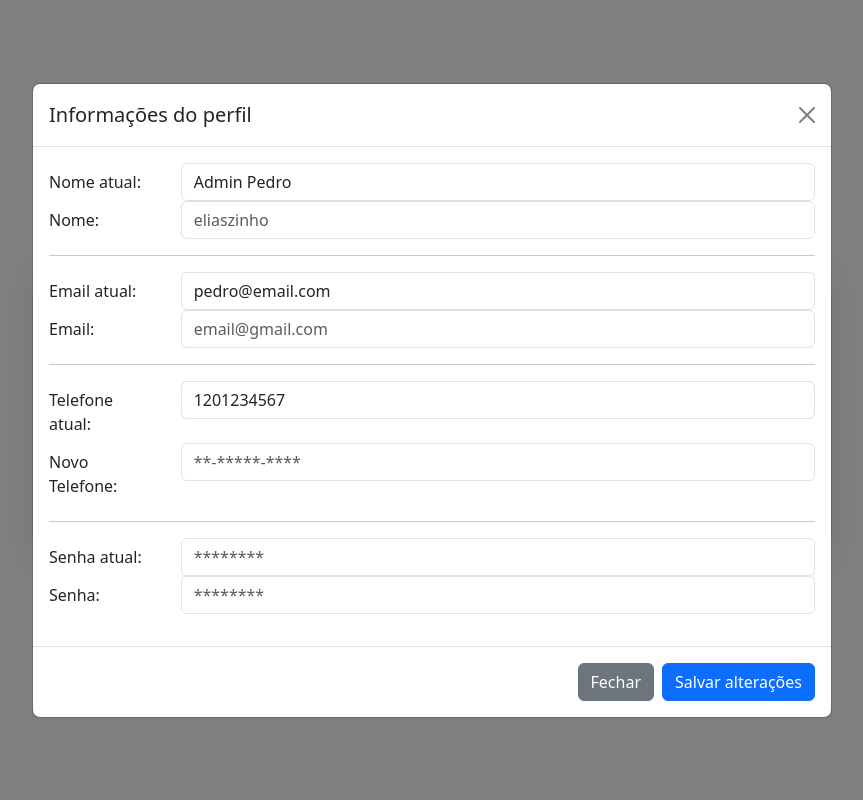
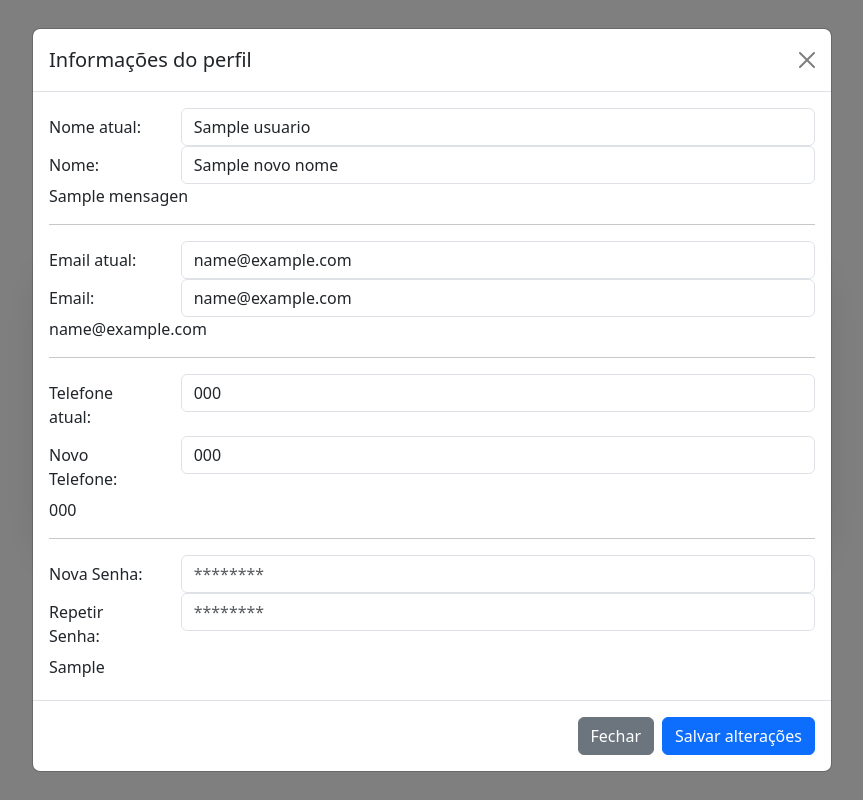
Before and after one commit to Puccinella/Projeto-Final, a Node server app: template src/views/pages/configConta.ejs in a window 1280 px wide, after a click on "Editar informações do perfil". Shown: the whole page, without its empty margins (208-1071 px from the left). Run offline with Node 20, Linux system fonts and the light colour scheme; tables that the repository leaves empty or names only in its code hold one stand-in row (values such as "Sample post"); the template is opened without the code that fills it: values that come from a table or form of the project are taken from there, most other values are stand-ins (such as "Sample title", 1, 10 or a date in 2020); some libraries are stand-ins or nearby versions.

Commit message:
l
Co-authored-by: Kaysheen <Puccinella@users.noreply.github.com>
Co-authored-by: Pedro-E00 <Pedro-E00@users.noreply.github.com>

```diff
--- a/src/controllers/controllerRoutes.js
+++ b/src/controllers/controllerRoutes.js
@@ -9,12 +9,13 @@ function verificador_login(req,res,next){
 
 function verificador_administrador(req,res,next){
     if (req.session.tipoUsuario !== 'administrador'){
-        return res.send('Acesso negado você é betinha!')
+        return res.redirect('/');
     }
     else{
         return next();
     }
 }
+
 module.exports = {
     verificador_administrador,
     verificador_login,
--- a/src/models/jogo.cjs
+++ b/src/models/jogo.cjs
@@ -26,6 +26,10 @@ const jogo = sql.define("Jogos",{
     desenvolvedor: {
         type: DataTypes.STRING,
         allowNull: true
+    },
+    imagemURL: {
+        type: DataTypes.STRING,
+        allowNull: false
     }
 });
 
@@ -64,4 +68,6 @@ async function excluirJogo(id) {
 module.exports = {
     jogo,
     cadastrarJogo,
+    editarJogo,
+    excluirJogo
 }
--- a/src/routes/routeCadastroJogos.js
+++ b/src/routes/routeCadastroJogos.js
@@ -1,9 +1,11 @@
 const express = require('express');
 const router = express.Router();
+const upload = require('../config/upload');
 const controllerRoutes = require('../controllers/controllerRoutes');
 const controllerCadastroJogos = require('../controllers/controllerCadastroJogos');
 
-router.get('/cadastroJogos', controllerRoutes.verificador_login ,controllerRoutes.verificador_administrador , controllerCadastroJogos.paginaCadastroJogos);
-router.post('/cadastroJogos',controllerRoutes.verificador_login ,controllerRoutes.verificador_administrador ,controllerCadastroJogos.cadastroJogos);
+router.get('/cadastroJogos',controllerCadastroJogos.paginaCadastroJogos);
+router.post('/cadastroJogos', controllerCadastroJogos.cadastroJogos);
+router.post('/cadastroJogos', upload.single('imagem'), controllerCadastroJogos.cadastroJogos);
 
 module.exports = router;
--- a/src/routes/routeConfigConta.js
+++ b/src/routes/routeConfigConta.js
@@ -3,7 +3,7 @@ const router = express.Router();
 const controllerRoutes = require('../controllers/controllerRoutes');
 const controllerConfigConta = require('../controllers/controllerConfigConta');
 
-router.get('/configConta', controllerRoutes.verificador_login, controllerConfigConta.paginaConfigConta);
+router.get('/configConta', controllerConfigConta.paginaConfigConta);
 router.post('/configConta/atualizar', controllerRoutes.verificador_login, controllerConfigConta.alterarCadastro);
 
 module.exports = router;
--- a/src/views/pages/cadastro.ejs
+++ b/src/views/pages/cadastro.ejs
@@ -83,11 +83,11 @@
                         </div>
                         <div class="mb-3">
                             <label for="password" class="form-label">Senha</label>
-                            <input type="password" class="form-control" id="password" name="password"  required>
+                            <input type="password" class="form-control" id="password" name="password"  minlength="8" placeholder="********" required>
                         </div>
                         <div class="mb-3">
                             <label for="repeatpassword" class="form-label">Repetir Senha</label>
-                            <input type="password" class="form-control" id="repeatpassword" name="repeatpassword" required>
+                            <input type="password" class="form-control" id="repeatpassword" name="repeatpassword" minlength="8" placeholder="********"  required>
                             <% if (mensagens.mensagemSenha) { %>
                                 <div ><%= mensagens.mensagemSenha %></div>
                             <% } %>
--- a/src/views/pages/configConta.ejs
+++ b/src/views/pages/configConta.ejs
@@ -95,9 +95,11 @@
 
                                             <label for="inputnome" class="col-sm-2 col-form-label">Nome:</label>
                                             <div class="col-sm-10">
-                                                <input type="text" class="form-control" id="inputnome" placeholder="eliaszinho" name="newName">
+                                                <input type="text" class="form-control" id="inputnome" value="<%= novoNome %>" name="newName">
                                             </div>
-
+                                            <% if (mensagens.mensagemNome) { %>
+                                                <div><%= mensagens.mensagemNome %></div>
+                                            <% } %>
                                         </div>
 
                                     <hr>
@@ -109,8 +111,11 @@
                                         </div>
                                         <label for="inputemail" class="col-sm-2 col-form-label">Email:</label>
                                         <div class="col-sm-10">
-                                            <input type="email" class="form-control" id="inputemail" placeholder="email@gmail.com" name="newEmail">
+                                            <input type="email" class="form-control" id="inputemail" value="<%= novoEmail %>" name="newEmail">
                                         </div>
+                                        <% if (mensagens.mensagemEmail) { %>
+                                            <div><%= mensagens.mensagemEmail %></div>
+                                        <% } %>
                                     </div>
 
                                     <hr>
@@ -122,21 +127,27 @@
                                         </div>
                                         <label for="inputtelefone" class="col-sm-2 col-form-label">Novo Telefone:</label>
                                         <div class="col-sm-10">
-                                            <input type="tel" class="form-control" id="inputtelefone" placeholder="**-*****-****" name="newPhone" >
+                                            <input type="tel" class="form-control" id="inputtelefone" placeholder="**-*****-****" name="newPhone" value="<%= novoTelefone %>">
                                         </div>
+                                        <% if (mensagens.mensagemTelefone) { %>
+                                            <div><%= mensagens.mensagemTelefone %></div>
+                                        <% } %>
                                     </div>
 
                                     <hr>
 
                                     <div class="mb-3 row">
-                                        <label for="inputsenha" class="col-sm-2 col-form-label">Senha atual:</label>
+                                        <label for="inputsenha" class="col-sm-2 col-form-label">Nova Senha: </label>
                                         <div class="col-sm-10">
-                                            <input type="password" class="form-control" id="inputsenha" name="senha" minlength="8" placeholder="********" readonly>
+                                            <input type="password" class="form-control" id="inputsenha" name="newPassword" minlength="8" placeholder="********" >
                                         </div>
-                                        <label for="inputsenha" class="col-sm-2 col-form-label">Senha:</label>
+                                        <label for="inputsenha" class="col-sm-2 col-form-label">Repetir Senha:</label>
                                         <div class="col-sm-10">
-                                            <input type="password" class="form-control" id="inputsenha" name="newPassword" minlength="8" placeholder="********">
+                                            <input type="password" class="form-control" id="inputsenha" name="repeatnewPassword" minlength="8" placeholder="********">
                                         </div>
+                                        <% if (mensagens.mensagemSenha) { %>
+                                            <div ><%= mensagens.mensagemSenha %></div>
+                                        <% } %>
                                     </div>
 
                                 </div>
@@ -149,8 +160,46 @@
 
                             </div>
                         </div>
+
                         <div style="margin-top: 20px; text-align: center;">
-                            <button type="submit" class="btn btn-danger" name="acao" value="excluir">Excluir conta</button>
+                            <button type="button" class="btn btn-danger" data-bs-toggle="modal" data-bs-target="#exampleModal2">
+                            Excluir conta
+                            </button>
+
+                            <!-- Modal da exclusão da conta-->
+
+                            <div class="modal fade" id="exampleModal2" tabindex="-1" aria-labelledby="exampleModalLabel2" aria-hidden="true">
+                                <div class="modal-dialog modal-dialog-centered">
+                                    <div class="modal-content">
+                                        <div class="modal-header">
+                                            <h1 class="modal-title fs-5" id="exampleModalLabel2">Confirmação  de Excluir conta</h1>
+                                            <button type="button" class="btn-close" data-bs-dismiss="modal" aria-label="Close"></button>
+                                        </div>
+                                        <div class="modal-body">
+                                            <h1>Tem certeza que deseja excluir sua conta? Esta ação é irreversível.</h1>
+                                        </div>
+                                        <div class="modal-footer">
+                                            <button type="submit" class="btn btn-danger" name="acao" value="excluir" data-bs-toggle="modal" data-bs-target="#exampleModal3">Excluir conta</button>
+                                        </div>
+                                    </div>
+                                </div>
+                            </div>
+                            <div class="modal fade" id="exampleModal3" tabindex="-1" aria-labelledby="exampleModalLabel3" aria-hidden="true">
+                                <div class="modal-dialog modal-dialog-centered">
+                                    <div class="modal-content">
+                                        <div class="modal-header">
+                                            <h1 class="modal-title fs-5" id="exampleModalLabel2">Confirmação  de Exclusão de conta</h1>
+                                            <button type="button" class="btn-close" data-bs-dismiss="modal" aria-label="Close"></button>
+                                        </div>
+                                        <div class="modal-body">
+                                            <h1>Conta excluida com Sucesso ✅</h1>
+                                        </div>
+                                        <div class="modal-footer">
+                                            <button type="button" class="btn btn-primary">Fechar Tela</button>
+                                        </div>
+                                    </div>
+                                </div>
+                            </div>
                         </div>
                     </form>
                     </div>
```
Also changed, not shown: src/config/imagekit.js (added, +9 -0 lines), src/config/upload.js (added, +7 -0 lines), src/controllers/controllerCadastroJogos.js (+7 -2 lines), src/controllers/controllerConfigConta.js (+43 -4 lines), src/views/pages/cadastroJogos.ejs (+15 -3 lines), 1 other file.
